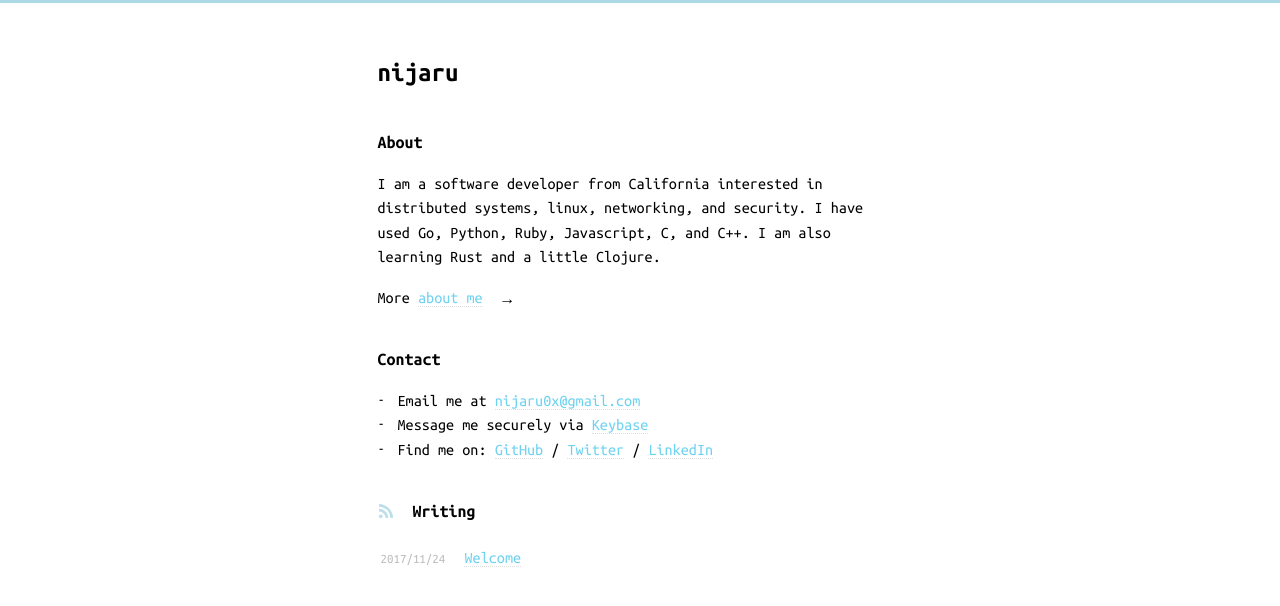
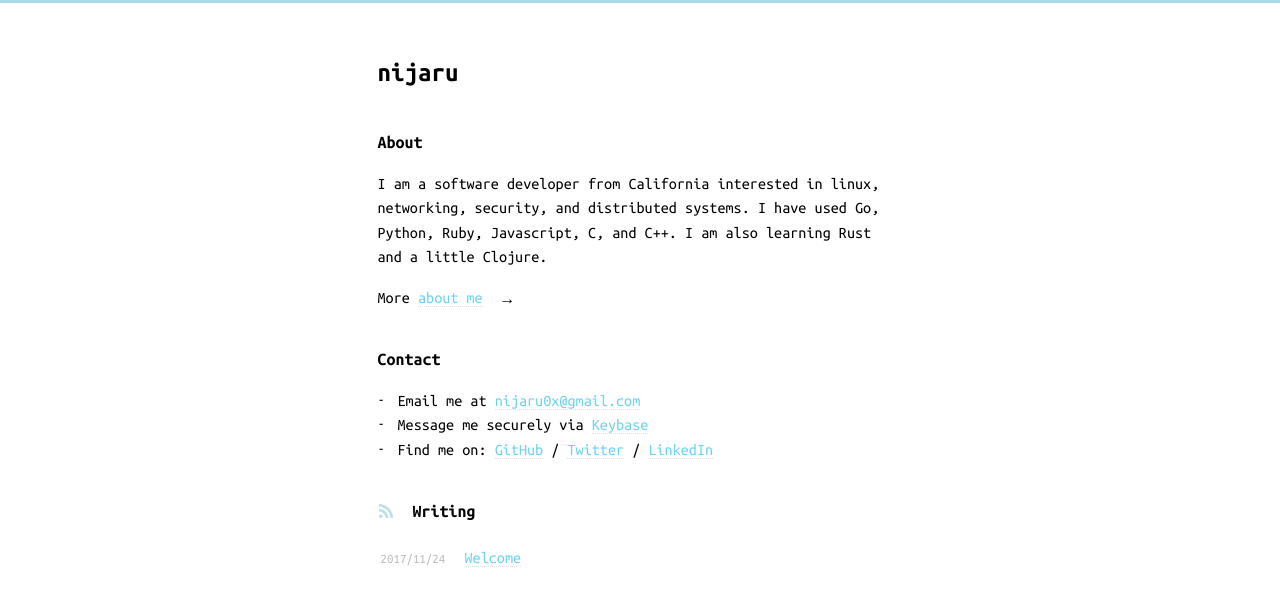
Before and after one commit to nijaru/nijaru.github.io, a Jekyll site: the page built from index.md, in a window 1280 px wide. Shown: the top 606 px of the page. Built offline with Jekyll 4.4.1, drawn with Linux system fonts in a browser that asks for light colours.

```diff
--- a/_layouts/home.html
+++ b/_layouts/home.html
@@ -6,7 +6,7 @@ layout: default
 </h1>
 <h3>About</h3>
 <p>
-  I am a software developer from California interested in distributed systems, linux, networking, and security. I have used Go, Python, Ruby, Javascript, C, and C++. I am also learning Rust and a little Clojure.
+  I am a software developer from California interested in linux, networking, security, and distributed systems. I have used Go, Python, Ruby, Javascript, C, and C++. I am also learning Rust and a little Clojure.
 </p>
 <p>More <span class="read-more-link-container"><a href="{{ "/about.html" | relative_url }}">about me</a></span></p>
 <h3>Contact</h3>
```
